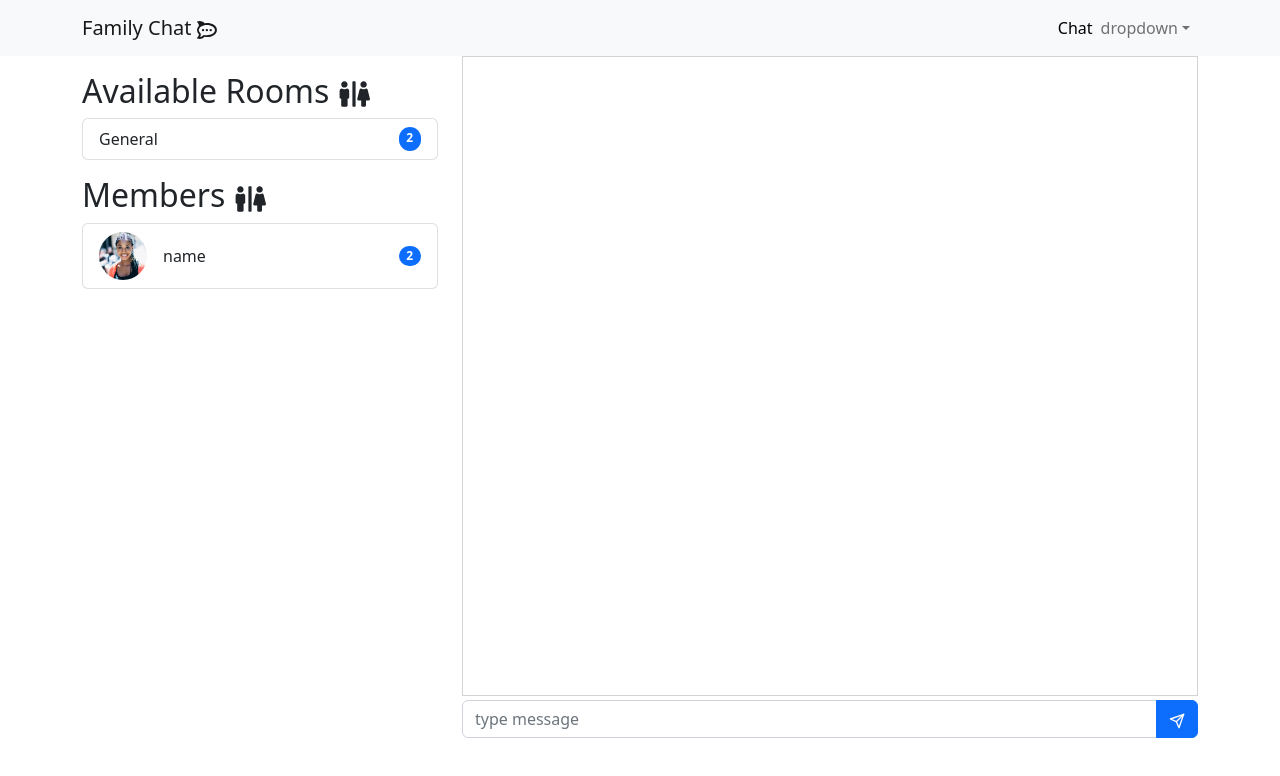
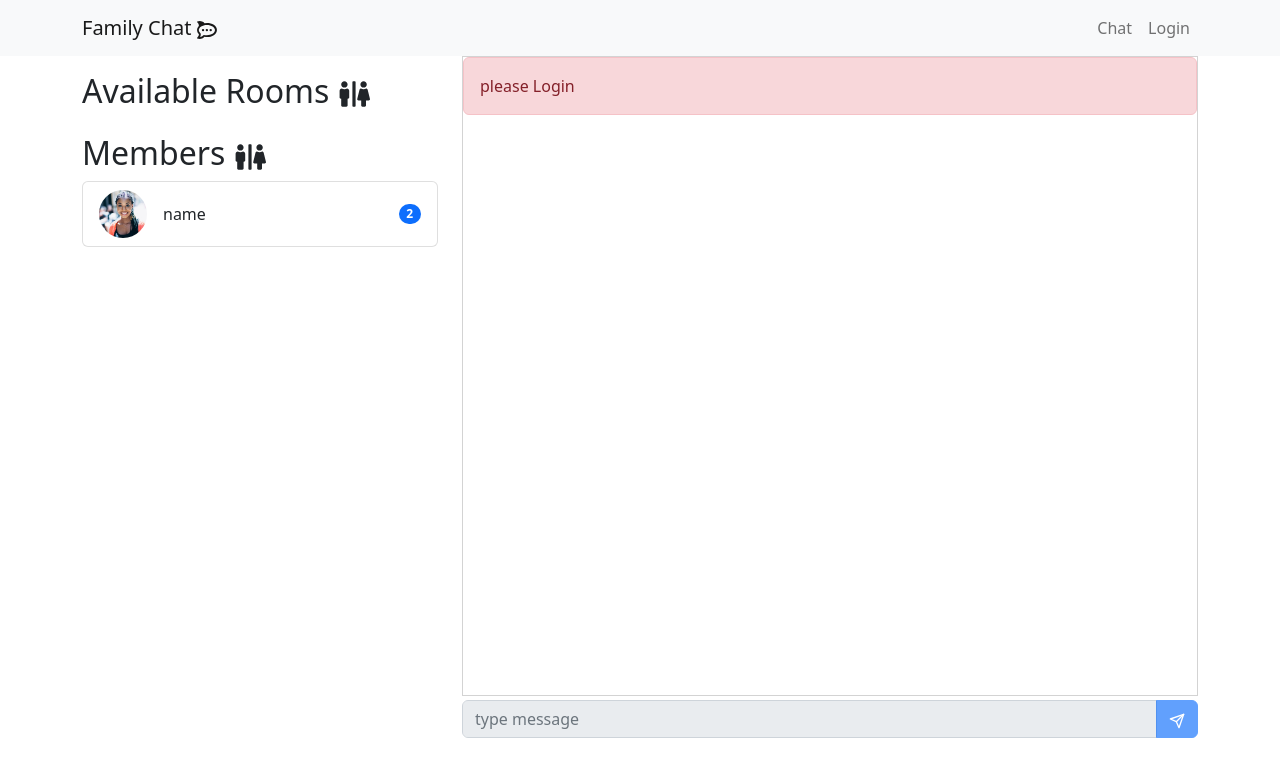
Before and after one commit to alimoinijazani/Mern-Chat, a React (Create React App) app: page /chat in a window 1280 px wide. Shown: the top 776 px of the page. Built offline with nearby package versions, Linux system fonts and the light colour scheme.

Commit message:
modifying login user frontend

```diff
--- a/src/components/MessageForm.js
+++ b/src/components/MessageForm.js
@@ -2,18 +2,24 @@ import React from 'react';
 import InputGroup from 'react-bootstrap/InputGroup';
 import Form from 'react-bootstrap/Form';
 import Button from 'react-bootstrap/Button';
+import Alert from 'react-bootstrap/Alert';
+
 import { FiSend } from 'react-icons/fi';
+import { useSelector } from 'react-redux';
 export default function MessageForm() {
   const handleSubmit = (e) => {
     e.preventDefault();
   };
+  const user = useSelector((state) => state.user);
   return (
     <>
-      <div className="messages-output mb-1"></div>
+      <div className="messages-output mb-1">
+        {!user && <Alert variant="danger">please Login</Alert>}
+      </div>
       <form onSubmit={handleSubmit}>
         <InputGroup>
-          <Form.Control placeholder="type message" />
-          <Button type="submit">
+          <Form.Control placeholder="type message" disabled={!user} />
+          <Button type="submit" disabled={!user}>
             <FiSend />
           </Button>
         </InputGroup>
--- a/src/components/Navigation.js
+++ b/src/components/Navigation.js
@@ -6,7 +6,17 @@ import NavDropdown from 'react-bootstrap/NavDropdown';
 import { FaRocketchat } from 'react-icons/fa';
 import { Link } from 'react-router-dom';
 import { LinkContainer } from 'react-router-bootstrap';
+import { useSelector } from 'react-redux';
+import Button from 'react-bootstrap/Button';
+import { useLogoutUserMutation } from '../services/appApi';
 export default function Navigation() {
+  const user = useSelector((state) => state.user);
+  const [logoutUser, { isLoading, error }] = useLogoutUserMutation();
+  const handleLogout = async (e) => {
+    e.preventDefault();
+    await logoutUser(user);
+    window.location.href('/');
+  };
   return (
     <Navbar bg="light">
       <Container>
@@ -15,14 +25,42 @@ export default function Navigation() {
             Family Chat <FaRocketchat />
           </Navbar.Brand>
         </LinkContainer>
-        <Nav className="ms-auto d-flex justify-content-center align-items-center">
+        <Nav className="d-flex justify-content-around align-items-center  ms-auto">
           <Nav.Item>
-            <Link to="/chat">Chat</Link>
+            <Link to="/login" className="nav-link">
+              Chat
+            </Link>
           </Nav.Item>
-
-          <NavDropdown title="dropdown">
-            <NavDropdown.Item>ppppppppppp</NavDropdown.Item>
-          </NavDropdown>
+          {!user && (
+            <Nav.Item>
+              <Link to="/login" className="nav-link">
+                Login
+              </Link>
+            </Nav.Item>
+          )}
+          {user && (
+            <NavDropdown
+              title={
+                <>
+                  <img
+                    src={user.picture}
+                    alt="profile"
+                    className="profile-pic"
+                  />
+                  {user.name}
+                </>
+              }
+            >
+              <NavDropdown.Item>ppppppppppp</NavDropdown.Item>
+              <NavDropdown.Item>ppppppppppp</NavDropdown.Item>
+              <NavDropdown.Divider />
+              <NavDropdown.Item>
+                <Button variant="danger" onClick={handleLogout}>
+                  Logout
+                </Button>
+              </NavDropdown.Item>
+            </NavDropdown>
+          )}
         </Nav>
       </Container>
     </Navbar>
--- a/src/components/Sidebar.js
+++ b/src/components/Sidebar.js
@@ -5,19 +5,23 @@ import Badge from 'react-bootstrap/Badge';
 import ListGroup from 'react-bootstrap/ListGroup';
 
 import { FaRestroom } from 'react-icons/fa';
+import { useSelector } from 'react-redux';
 export default function Sidbar() {
+  const user = useSelector((state) => state.user);
   return (
     <div>
       <div className="my-3 d-flex flex-column h-50">
         <h2>
           Available Rooms <FaRestroom />
         </h2>
+        {user && (
           <ListGroup>
             <ListGroup.Item className="d-flex justify-content-between">
               <div>General</div>
               <Badge pill>2</Badge>
             </ListGroup.Item>
           </ListGroup>
+        )}
       </div>
       <div className="h-50 d-flex flex-column">
         <h2>
--- a/src/pages/Login.js
+++ b/src/pages/Login.js
@@ -1,17 +1,33 @@
-import React, { useState } from 'react';
+import React, { useState, useEffect } from 'react';
 import Button from 'react-bootstrap/Button';
 import Form from 'react-bootstrap/Form';
-import { Link } from 'react-router-dom';
+import { Link, useNavigate } from 'react-router-dom';
 import { Helmet } from 'react-helmet-async';
-import axios from 'axios';
+
 import { toast } from 'react-toastify';
+import { useLoginUserMutation } from '../services/appApi';
+import { useSelector } from 'react-redux';
 export default function Login() {
+  const user = useSelector((state) => state.user);
+  const navigate = useNavigate();
   const [email, setEmail] = useState('');
   const [password, setPassword] = useState('');
+  const [loginUser, { isLoading, error }] = useLoginUserMutation();
+  useEffect(() => {
+    if (user) {
+      navigate('/chat');
+    }
+  }, [navigate, user]);
   const handleSubmit = async (e) => {
     e.preventDefault();
     try {
-      const { data } = await axios.post('/api/users/signin');
+      loginUser({ email, password }).then(({ data }) => {
+        if (data) {
+          //socket work
+          navigate('/chat');
+          console.log(data);
+        }
+      });
     } catch (err) {
       toast.error(err);
     }
@@ -39,7 +55,9 @@ export default function Login() {
               required
             />
           </Form.Group>
-          <Button variant="success">Login</Button>
+          <Button type="submit" variant="success">
+            Login
+          </Button>
         </form>
       </div>
       <div className="my-5">
--- a/src/pages/Signup.js
+++ b/src/pages/Signup.js
@@ -1,13 +1,14 @@
-import React, { useState, useReducer } from 'react';
+import React, { useState, useReducer, useEffect } from 'react';
 import Row from 'react-bootstrap/Row';
 import Col from 'react-bootstrap/Col';
 import { FaPlusCircle } from 'react-icons/fa';
 import Form from 'react-bootstrap/Form';
 import Button from 'react-bootstrap/Button';
-import { Link } from 'react-router-dom';
+import { Link, useNavigate } from 'react-router-dom';
 import { toast } from 'react-toastify';
 import axios from 'axios';
 import { useSignupUserMutation } from '../services/appApi';
+import { useSelector } from 'react-redux';
 const reducer = (state, action) => {
   switch (action.type) {
     case 'UPLOAD_REQUEST':
@@ -22,14 +23,21 @@ const reducer = (state, action) => {
 };
 
 export default function Signup() {
+  const user = useSelector((state) => state.user);
   const [{ loadingUpload }, dispatch] = useReducer(reducer, {
     loadingUpload: false,
   });
+  const navigate = useNavigate();
   const [name, setName] = useState('');
   const [email, setEmail] = useState('');
   const [password, setPassword] = useState('');
   const [img, setImg] = useState(null);
   const [signupUser, { isLoading, error }] = useSignupUserMutation();
+  useEffect(() => {
+    if (user) {
+      navigate('/chat');
+    }
+  }, [navigate, user]);
   const uploadFileHandler = async (e) => {
     const file = e.target.files[0];
     if (file.size >= 1048576) {
@@ -56,7 +64,7 @@ export default function Signup() {
     e.preventDefault();
     signupUser({ name, email, password, picture: img }).then(({ data }) => {
       if (data) {
-        console.log(data);
+        navigate('/chat');
       }
     });
   };
```
Also changed, not shown: src/context/appContext.js (added). Lines whose indentation alone changed are shown as unchanged.
